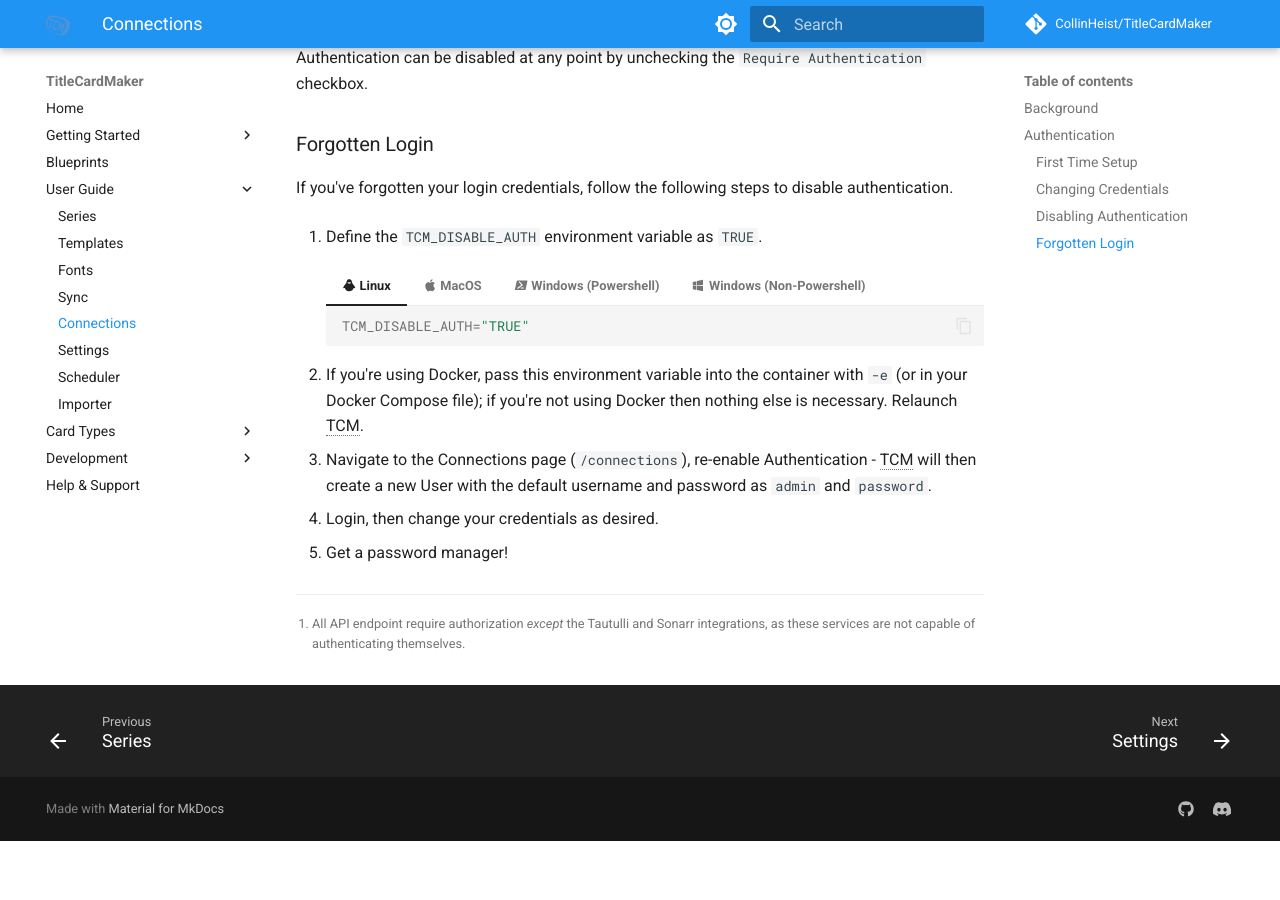
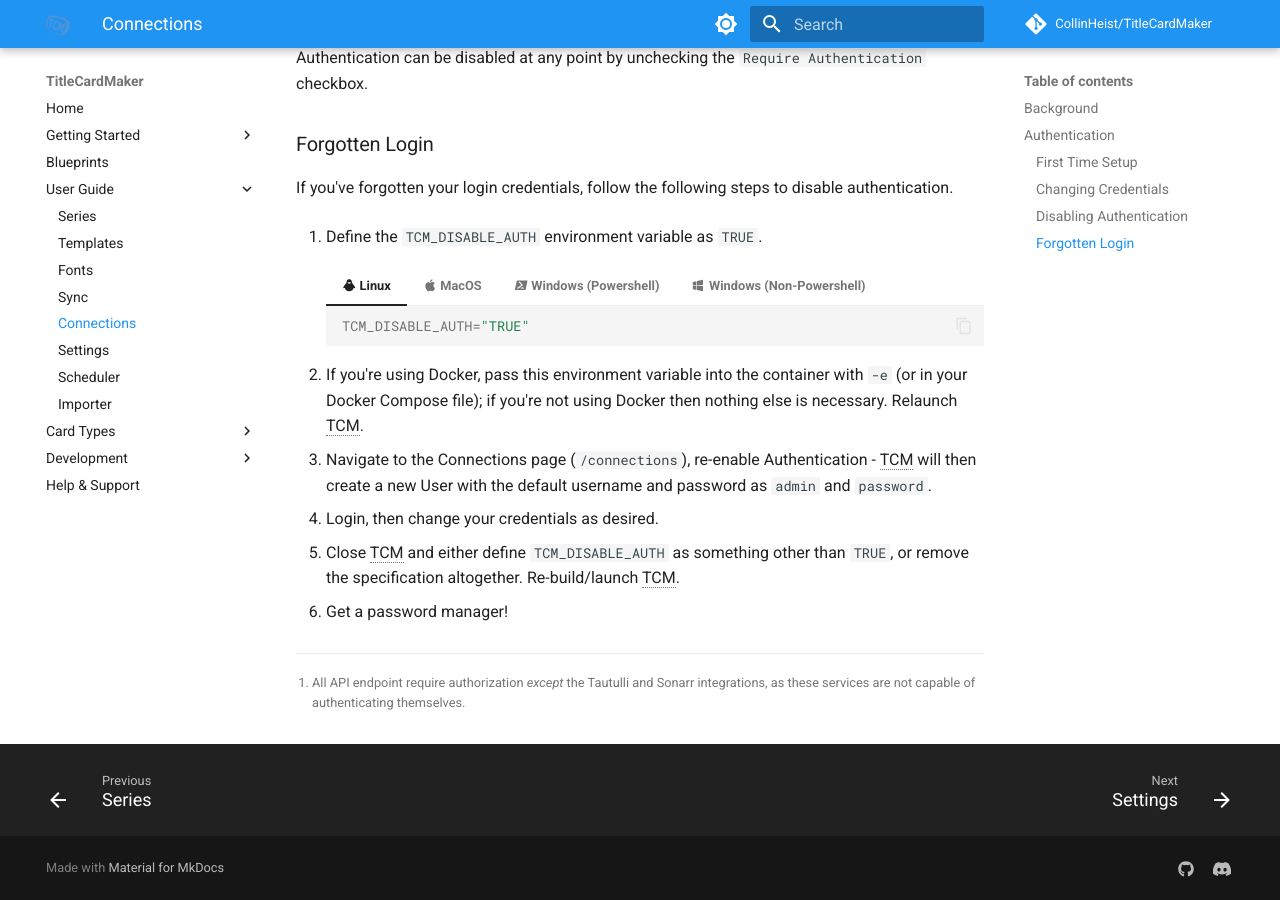
Before and after one commit to CollinHeist/TitleCardMaker, an MkDocs documentation site: the page built from docs/user_guide/connections.md, in a window 1280 px wide and 900 px high, scrolled down 1314 px. Built offline with MkDocs 1.6.1 and Material for MkDocs 9.7.7, drawn with Linux system fonts in a browser that asks for light colours; comment, search, counter and statistics services are not loaded; before the commit the page ends 2155 px from its top, so only the background shows below that.

Commit message:
Update connections.md

```diff
--- a/docs/user_guide/connections.md
+++ b/docs/user_guide/connections.md
@@ -90,7 +90,10 @@
 
 4. Login, then change your credentials as desired.
 
-5. Get a password manager!
+5. Close TCM and either define `TCM_DISABLE_AUTH` as something other than
+`TRUE`, or remove the specification altogether. Re-build/launch TCM.
+
+6. Get a password manager!
 
 [^1]: All API endpoint require authorization _except_ the Tautulli and Sonarr
 integrations, as these services are not capable of authenticating themselves.
```
Also changed, not shown: 1 other file.
